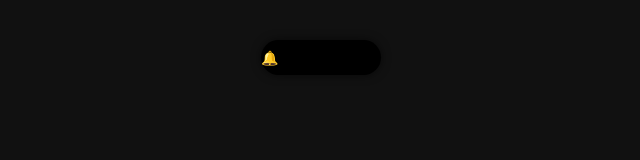
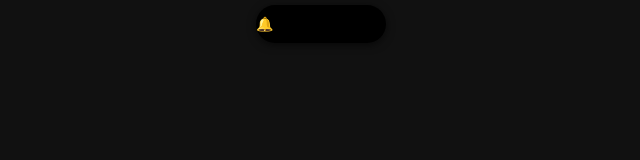
Before and after one commit to Macint128/iPad, a plain HTML site: page docs/index.html in a window 1280 px wide. Shown: the whole page, without its empty margins (319-959 px from the left). Drawn offline with Linux system fonts and the light colour scheme.

Commit message:
index.html 업데이트

```diff
--- a/docs/index.html
+++ b/docs/index.html
@@ -5,36 +5,37 @@
   <meta name="viewport" content="width=device-width, initial-scale=1, user-scalable=no" />
   <meta name="apple-mobile-web-app-capable" content="yes" />
   <meta name="apple-mobile-web-app-status-bar-style" content="black-translucent" />
-  <title>Dynamic Notch Demo</title>
+  <title>노치와 하나 되기</title>
   <link rel="apple-touch-icon" href="icon.png" />
-  <meta name="apple-mobile-web-app-title" content="노치섬 어드벤처" />
+  <meta name="apple-mobile-web-app-title" content="노치 어드벤처" />
   <style>
-    body {
+    html, body {
       margin: 0;
+      padding: 0;
       background: #111;
-      height: 100vh;
-      display: flex;
-      justify-content: center;
-      align-items: start;
-      padding-top: 40px;
+      height: 100%;
+      font-family: sans-serif;
       overflow: hidden;
-      font-family: sans-serif;
     }
 
     .island {
-      position: relative;
+      position: fixed;
+      top: env(safe-area-inset-top, 0);
+      left: 50%;
+      transform: translateX(-50%);
       background: black;
-      width: 120px;
-      height: 35px;
+      width: 130px;
+      height: 38px;
       border-radius: 20px;
-      transition: all 0.4s ease;
-      box-shadow: 0 0 10px rgba(0,0,0,0.6);
+      box-shadow: 0 2px 8px rgba(0,0,0,0.6);
       display: flex;
+      align-items: center;
       justify-content: center;
-      align-items: center;
       color: white;
       font-size: 14px;
-      cursor: pointer;
+      transition: all 0.4s ease;
+      z-index: 9999;
+      margin-top: 5px;
     }
 
     .island.expanded {
@@ -47,11 +48,21 @@
       opacity: 0;
       transition: opacity 0.3s;
       pointer-events: none;
+      text-align: center;
+      padding: 10px;
     }
 
     .island.expanded .content {
       opacity: 1;
       pointer-events: auto;
+    }
+
+    #defaultText {
+      transition: opacity 0.3s;
+    }
+
+    .island.expanded #defaultText {
+      opacity: 0;
     }
   </style>
 </head>
@@ -59,7 +70,7 @@
   <div class="island" id="island">
     <span id="defaultText">🔔</span>
     <div class="content" id="content">
-      📦 새로운 알림이 도착했습니다!
+      🚀 알림 도착!<br>맥이 곧 도착합니다.
     </div>
   </div>
 
@@ -79,7 +90,7 @@
         timeout = setTimeout(() => {
           island.classList.remove('expanded');
           expanded = false;
-        }, 3000); // 자동으로 3초 뒤 닫힘
+        }, 3000);
       } else {
         clearTimeout(timeout);
       }
```
